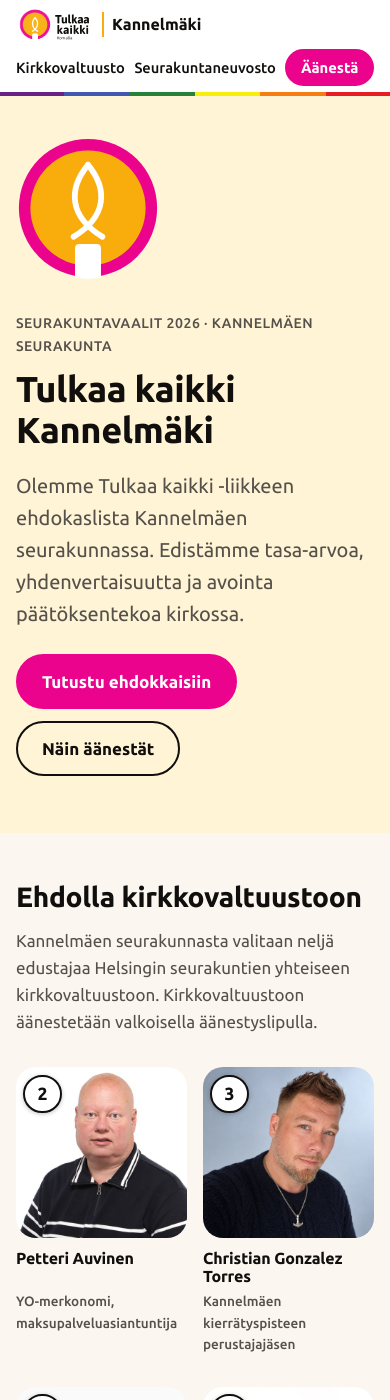
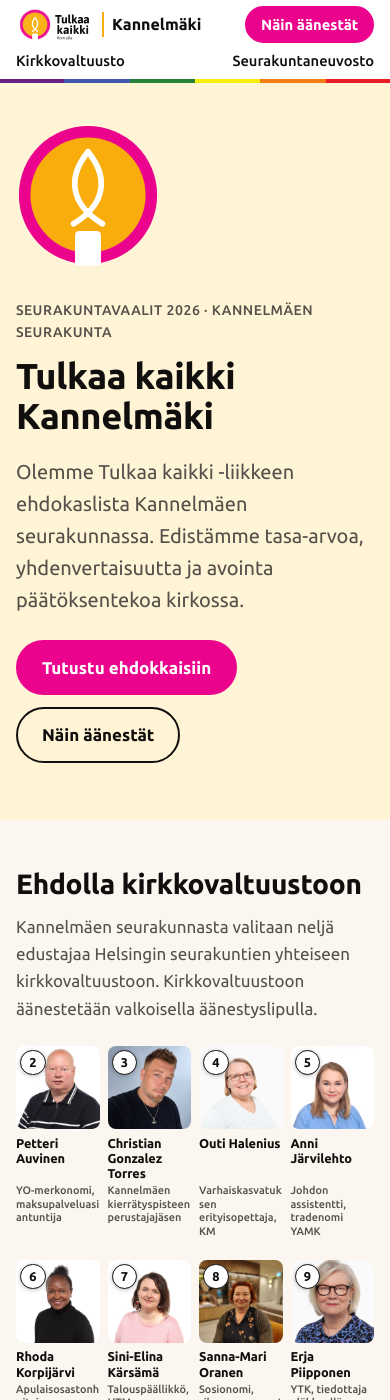
Before and after one commit to vvjarvilehto/tulkaakaikki-kannelmaki, a Jekyll site: the page built from index.html, in a window 390 px wide and 1400 px high. Built offline with Jekyll 4.4.1, drawn with Linux system fonts in a browser that asks for light colours.

Commit message:
Näin äänestät -nappi yläpalkkiin logon viereen; mobiilissa neljä ehdokasta rivillä
Co-Authored-By: Claude Opus 5.5 (1M context) <noreply@anthropic.com>
Claude-Session: https://claude.ai/code/session_01WpJDWdykMM5YVEHuUKZsyz

```diff
--- a/_layouts/default.html
+++ b/_layouts/default.html
@@ -23,9 +23,9 @@
         <ul>
           <li><a href="{{ '/#kirkkovaltuusto' | relative_url }}">Kirkkovaltuusto</a></li>
           <li><a href="{{ '/#seurakuntaneuvosto' | relative_url }}">Seurakuntaneuvosto</a></li>
-          <li><a class="nappi nappi--pieni" href="{{ '/#aanesta' | relative_url }}">Äänestä</a></li>
         </ul>
       </nav>
+      <a class="nappi nappi--pieni ylapalkki__nappi" href="{{ '/#aanesta' | relative_url }}">Näin äänestät</a>
     </div>
   </header>
 
--- a/assets/css/style.css
+++ b/assets/css/style.css
@@ -57,6 +57,7 @@ h3 { font-size: 1.25rem; }
 .ylapalkki__logo { display: flex; align-items: center; gap: 0.5rem; text-decoration: none; color: var(--musta); }
 .ylapalkki__logo img { width: 120px; }
 .ylapalkki__logo span { font-weight: 700; font-size: 1.125rem; padding-left: 0.75rem; border-left: 2px solid var(--keltainen); }
+.ylapalkki nav { margin-left: auto; }
 .ylapalkki nav ul { display: flex; align-items: center; flex-wrap: wrap; gap: 0.25rem 1.25rem; list-style: none; margin: 0; padding: 0; }
 .ylapalkki nav a:not(.nappi) { color: var(--musta); font-weight: 500; text-decoration: none; }
 .ylapalkki nav a:not(.nappi):hover { color: var(--magenta); }
@@ -135,18 +136,19 @@ h3 { font-size: 1.25rem; }
   .hero__kuva { order: -1; }
   .hero__kuva .hero__symboli { max-width: 9rem; margin: 0; }
   .ehdokassivu__kuva { max-width: 20rem; }
-  .ehdokkaat { grid-template-columns: repeat(2, minmax(0, 1fr)); column-gap: 1rem; }
-  .ehdokas { padding-bottom: 1.75rem; }
-  .ehdokas__nimi { font-size: 1rem; }
-  .ehdokas__titteli { font-size: 0.85rem; }
-  .ehdokas__numerot { left: 0.45rem; top: 0.45rem; gap: 0.25rem; }
-  .ehdokas__numerot .numero { min-width: 2.4rem; height: 2.4rem; font-size: 1.1rem; padding: 0 0.35rem; }
+  .ehdokkaat { grid-template-columns: repeat(4, minmax(0, 1fr)); column-gap: 0.5rem; margin-top: 1.5rem; }
+  .ehdokas { row-gap: 0.15rem; padding-bottom: 1.25rem; }
+  .ehdokas__kuva { margin-bottom: 0.25rem; border-radius: 0.5rem; }
+  .ehdokas__nimi { font-size: 0.8rem; line-height: 1.2; hyphens: auto; overflow-wrap: anywhere; }
+  .ehdokas__titteli { font-size: 0.68rem; line-height: 1.25; hyphens: auto; overflow-wrap: anywhere; }
+  .ehdokas__numerot { left: 0.25rem; top: 0.25rem; gap: 0.15rem; }
+  .ehdokas__numerot .numero { min-width: 1.6rem; height: 1.6rem; font-size: 0.8rem; padding: 0 0.25rem; border-width: 1px; }
   .ylapalkki__sisus { gap: 0.35rem; padding-top: 0.35rem; padding-bottom: 0.4rem; }
   .ylapalkki__logo img { width: 78px; }
   .ylapalkki__logo span { font-size: 1rem; padding-left: 0.5rem; }
-  .ylapalkki nav { width: 100%; }
+  .ylapalkki nav { width: 100%; order: 3; margin-left: 0; }
   .ylapalkki nav ul { justify-content: space-between; gap: 0.5rem; font-size: 0.92rem; }
-  .ylapalkki .nappi--pieni { padding: 0.3rem 0.85rem; }
+  .ylapalkki .nappi--pieni { padding: 0.3rem 0.85rem; font-size: 0.92rem; }
   .osio { scroll-margin-top: 6.5rem; }
   .osio { padding: 3rem 0; }
 }
```
